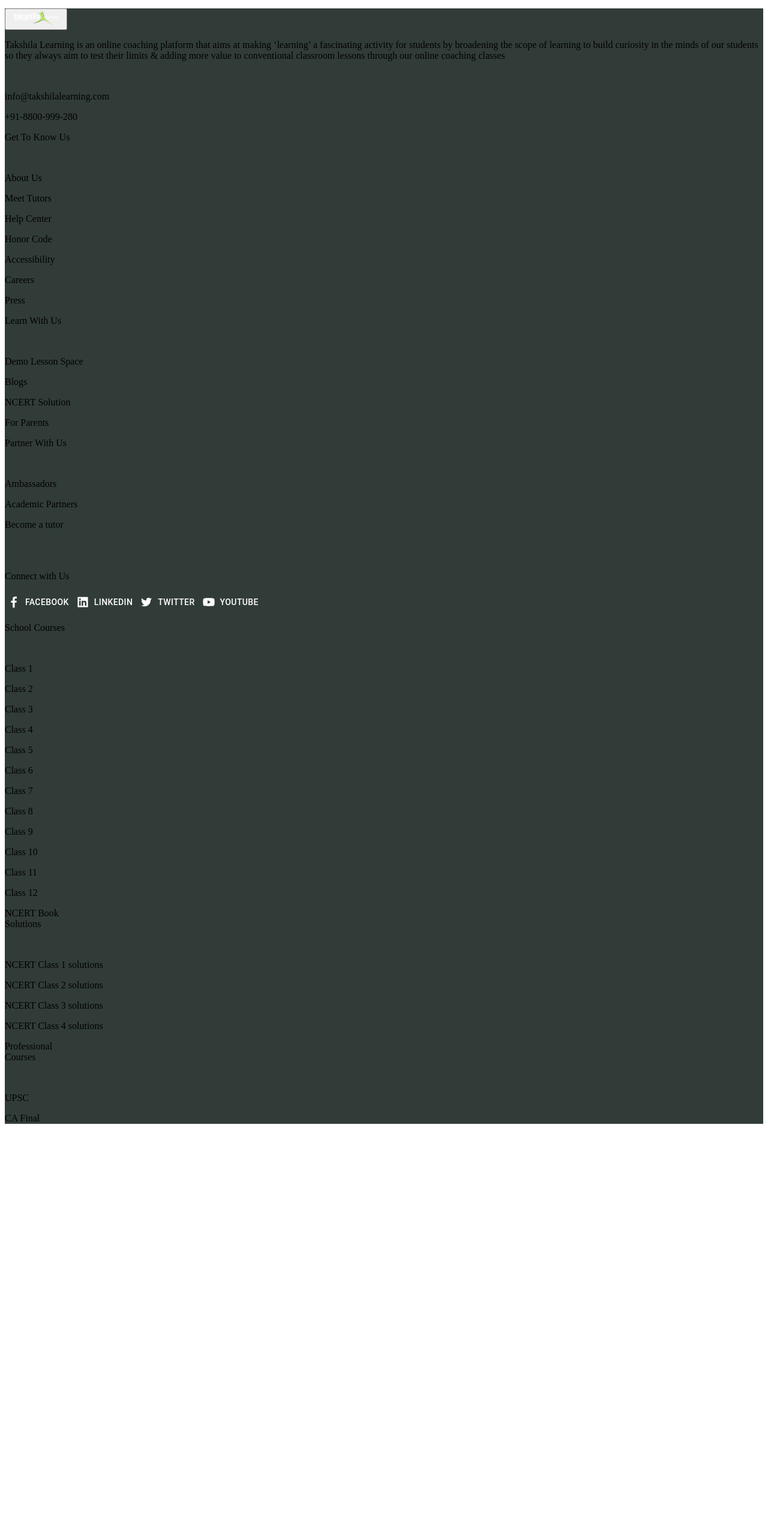
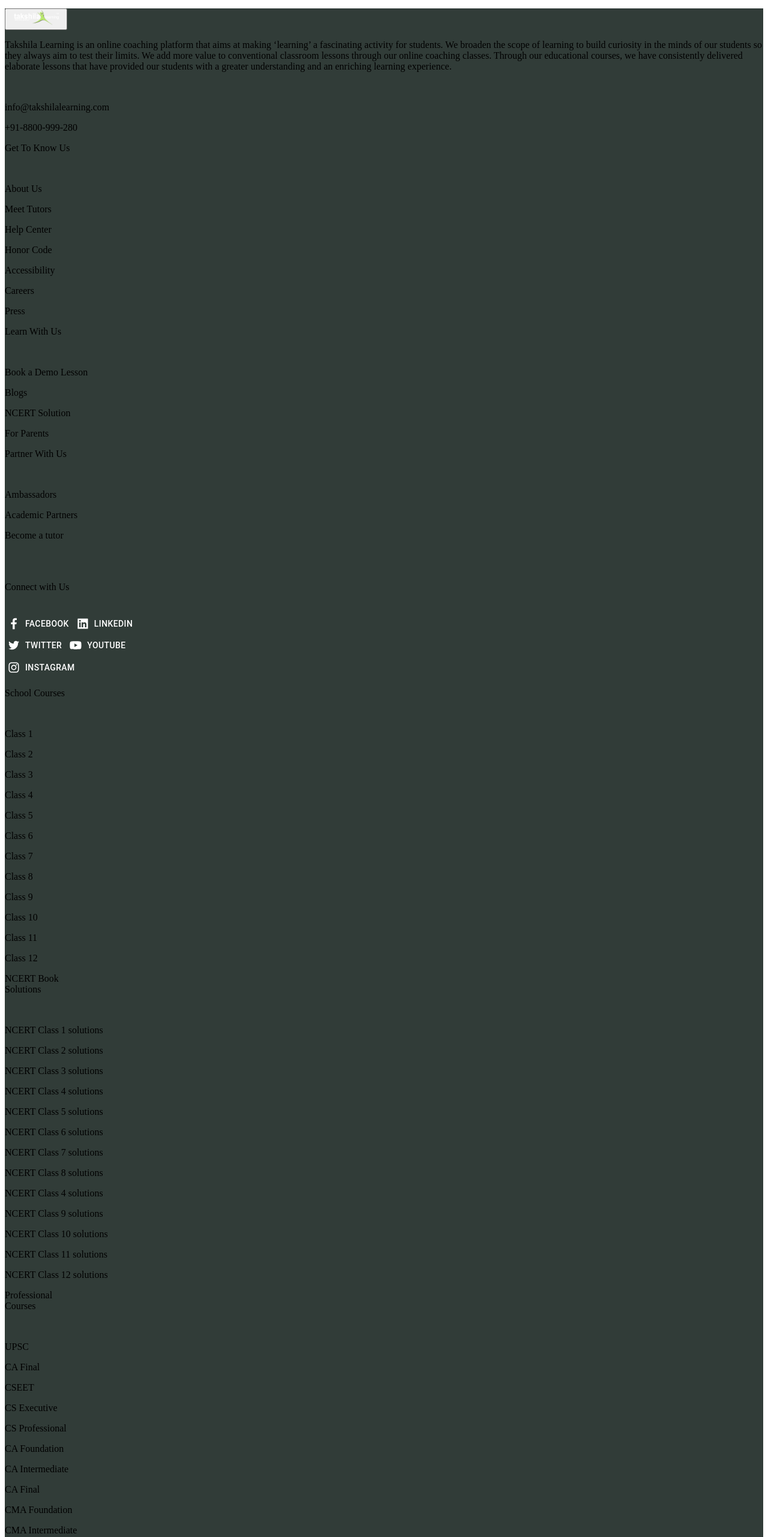
Before and after one commit to shreykoo/TakshilaLearning, a Next.js app: page /courses in a window 1280 px wide. Shown: the part 848-3411 px from the top of the page at 60% size. Before the commit the page ends 2738 px from the top, so only its background shows below. Built offline with nearby package versions, Linux system fonts and the light colour scheme.

Commit message:
corrections added

```diff
--- a/components/class/Growth.jsx
+++ b/components/class/Growth.jsx
@@ -3,7 +3,7 @@
 const ValueAndGrowth = () => {
     return (
         <div style={{ backgroundColor: '#F8F8F8', textAlign: 'center'}} className="py-20">
-            <p className="text-2xl font-bold my-2">How your kid will grow</p>
+            <p className="text-2xl font-bold my-2">How will you grow?</p>
             <div className="p-20 md:w-3/5 mx-auto flex flex-wrap justify-center items-center">
                 {(data.howKidWillGrow).map(item => {
                     return (
--- a/components/home/Growth.jsx
+++ b/components/home/Growth.jsx
@@ -3,7 +3,7 @@
 const Growth = () => {
     return (
         <div style={{ backgroundColor: '#F8F8F8', textAlign: 'center'}} className="py-10">
-            <p className="text-2xl font-bold my-2">How your kid will grow</p>
+            <p className="text-2xl font-bold my-2">How will you grow?</p>
             <div className="p-10 md:w-3/5 mx-auto flex flex-wrap justify-center items-center">
                 {(data.howKidWillGrow).map(item => {
                     return (
--- a/components/home/TrustedValues.jsx
+++ b/components/home/TrustedValues.jsx
@@ -3,10 +3,9 @@
 const TrustedValue = () => {
     return (
         <div style={{ backgroundColor: '#F8F8F8', textAlign: 'center'}} className="py-20">
-            <p className="text-2xl font-bold my-2 px-10">Most Trusted Online Education Portal – Takshila Learning</p>
+            <p className="text-2xl font-bold my-2 px-10">At Takshila Learning, we help nurture you to your best selves. </p>
             <p className="text-sm font-light px-10">
-                Learn from more than 200 courses at the comfort of sitting at your home.
-                Select your courses and start studying Now!
+                Select your course, buddy! We’re ready to help you study!
             </p>
             <div className="md:p-14 sm:p-8 xxs:p-8 xs:p-8 md:w-5/5 mx-auto flex flex-wrap justify-center items-center">
                 {(data.trustedSteps).map(item => {
--- a/components/home/WhyTakshila.jsx
+++ b/components/home/WhyTakshila.jsx
@@ -16,7 +16,7 @@
 
     return (
         <div className="md:p-20 py-10 w-full text-center" style={{ backgroundColor: '#F8F8F8'}}>
-            <p className="text-2xl font-bold">Why Takshila</p>
+            <p className="text-2xl font-bold">Why Takshila Learning?</p>
             <br />
             <br />
             <div className="xl:w-1/5 2xl:w-2/5 lg:w-2/5 md:w-3/5 sm:w-3/5 xxs:w-4/5 xs:w-4/5 mx-auto" style={{ textAlign: 'center' }}>
@@ -33,7 +33,7 @@
                     </div>
                     <br />
                     <div className="flex justify-between items-center">
-                        <p style={{ flex: 1 }}>What we says</p>
+                        <p style={{ flex: 1 }}>What does Takshila Learning believe</p>
                         <div style={{ flex: 1 }} className="rounded-xl bg-black text-white p-8">
                             <p className="text-sm">{activeData.value}</p>
                         </div>
--- a/components/subjects/ValueAndGrowth.jsx
+++ b/components/subjects/ValueAndGrowth.jsx
@@ -3,7 +3,7 @@
 const ValueAndGrowth = () => {
     return (
         <div style={{ backgroundColor: '#F8F8F8', textAlign: 'center'}} className="py-20">
-            <p className="text-2xl font-bold my-2">How your kid will grow</p>
+            <p className="text-2xl font-bold my-2">How will you grow?</p>
             <div className="p-20 md:w-3/5 mx-auto flex flex-wrap justify-center items-center">
                 {(data.howKidWillGrow).map(item => {
                     return (
--- a/modules/Layout/Footer.jsx
+++ b/modules/Layout/Footer.jsx
@@ -2,7 +2,7 @@
 import { Courses, GetToKnowUs, LearnWithUs, SchoolCourses, PartnerWithUs, BookSolutions, ProfessionalCourses } from './data';
 import router from 'next/router';
 import { GrFacebookOption } from 'react-icons/gr';
-import { AiOutlineTwitter, AiFillYoutube, AiFillLinkedin } from 'react-icons/ai';
+import { AiOutlineTwitter, AiFillYoutube, AiFillLinkedin, AiOutlineInstagram } from 'react-icons/ai';
 import { Button } from '@material-ui/core';
 
 
@@ -10,24 +10,25 @@
     return (
         <div className="w-full md:p-20 xxs:p-2 xs:p-2 sm:p-2 text-white" style={{ backgroundColor: '#313C38'}}>
             <div className="xl:w-4/5 2xl:w-4/5 lg:w-4/5 md:w-4/5 sm:w-full xs:w-full xxs:w-full m-auto flex flex-wrap justify-between items-start">
-                <div className="md:w-1/5 sm:w-full xs:w-full xxs:w-full">
+                <div className="md:w-1/5 sm:w-full xs:w-full xxs:w-full xl:w-2/5 2xl:w-2/5 lg:w-2/5">
                     <button onClick={() => router.push('/')}>
                         <img src="./logo.png" alt="logo" style={{ height: '2em' }}  />
                     </button>
                     <br />
                     <div className="p-2">
                         <p className="text-sm font-light">
-                            Takshila Learning is an online coaching platform that aims at making ‘learning’ a
-                            fascinating activity for students by broadening the scope of learning to build
-                            curiosity in the minds of our students so they always aim to test their limits &
-                            adding more value to conventional classroom lessons through our online coaching classes
-                            </p>
-                            <br />
-                            <p className="text-sm font-light">info@takshilalearning.com</p>
-                            <p className="text-sm font-light">+91-8800-999-280</p>
+                            Takshila Learning is an online coaching platform that aims at making ‘learning’ a fascinating activity for
+                            students. We broaden the scope of learning to build curiosity in the minds of our students so they always
+                            aim to test their limits. We add more value to conventional classroom lessons through our online coaching
+                            classes. Through our educational courses, we have consistently delivered elaborate lessons that have
+                            provided our students with a greater understanding and an enriching learning experience.
+                        </p>
+                        <br />
+                        <p className="text-sm font-light">info@takshilalearning.com</p>
+                        <p className="text-sm font-light">+91-8800-999-280</p>
                     </div>
                 </div>
-                <div className="flex flex-wrap justify-center sm:justify-start xxs:justify-start xs:justify-start items-start">
+                <div className="flex flex-wrap justify-start gap-8 sm:justify-start xxs:justify-start xs:justify-start items-start">
                     <div className="mx-4">
                         <p className="font-bold">Get To Know Us</p>
                         <br />
@@ -56,7 +57,8 @@
             <div className="xl:w-4/5 2xl:w-4/5 lg:w-4/5 md:w-4/5 sm:w-full xs:w-full xxs:w-full m-auto flex flex-wrap justify-between items-start">
                 <div className="md:w-1/5 sm:w-full xs:w-full xxs:w-full xxs:my-8 xs:my-8 sm:my-8">
                     <p>Connect with Us</p>
-                    <div className="flex flex-wrap justify-around items-center">
+                    <br />
+                    <div className="flex flex-wrap justify-between items-center">
                         <Button
                             color="primary"
                             startIcon={<GrFacebookOption color="white" size={22} />}
@@ -73,6 +75,8 @@
                         >
                             Linkedin
                         </Button>
+                    </div>
+                    <div className="flex flex-wrap justify-between items-center">
                         <Button
                             color="primary"
                             startIcon={<AiOutlineTwitter color="white" size={22} />}
@@ -90,8 +94,18 @@
                             Youtube
                         </Button>
                     </div>
+                    <div>
+                        <Button
+                            color="primary"
+                            startIcon={<AiOutlineInstagram color="white" size={22} />}
+                            variant="text"
+                            style={{ color: 'white'}}
+                        >
+                            Instagram
+                        </Button>
+                    </div>
                 </div>
-                <div className="flex flex-wrap justify-center sm:justify-start xxs:justify-start xs:justify-start items-start">
+                <div className="md:w-5/5 flex flex-wrap justify-start gap-8 sm:justify-start xxs:justify-start xs:justify-start items-start">
                     <div className="mx-4">
                         <p className="font-bold">School Courses</p>
                         <br />
@@ -107,7 +121,7 @@
                         ))}
                     </div>
                     <div className="mx-4">
-                        <p className="font-bold">Professional <br />Courses</p>
+                        <p className="font-bold">Professional <br /> Courses</p>
                         <br />
                         {ProfessionalCourses.map(item => (
                             <p key={item.id} className="my-2 text-sm font-light">{item.name}</p>
--- a/modules/Layout/data.js
+++ b/modules/Layout/data.js
@@ -176,7 +176,7 @@
 export const LearnWithUs = [
     {
         id: 1,
-        name: 'Demo Lesson Space',
+        name: 'Book a Demo Lesson',
         link: ''
     },
     {
@@ -235,6 +235,52 @@
         name: 'NCERT Class 4 solutions',
         link: ''
     },
+    {
+        id: 5,
+        name: 'NCERT Class 5 solutions',
+        link: ''
+    },
+    {
+        id: 6,
+        name: 'NCERT Class 6 solutions',
+        link: ''
+    },
+    {
+        id: 7,
+        name: 'NCERT Class 7 solutions',
+        link: ''
+    },
+    {
+        id: 8,
+        name: 'NCERT Class 8 solutions',
+        link: ''
+    },
+    {
+        id: 4,
+        name: 'NCERT Class 4 solutions',
+        link: ''
+    },
+    {
+        id: 9,
+        name: 'NCERT Class 9 solutions',
+        link: ''
+    },
+    {
+        id: 10,
+        name: 'NCERT Class 10 solutions',
+        link: ''
+    },
+    {
+        id: 11,
+        name: 'NCERT Class 11 solutions',
+        link: ''
+    },
+    {
+        id: 12,
+        name: 'NCERT Class 12 solutions',
+        link: ''
+    },
+
 ]
 
 export const ProfessionalCourses = [
@@ -248,4 +294,45 @@
         name: 'CA Final',
         link: ''
     },
+    {
+        id: 3,
+        name: 'CSEET',
+        link: ''
+    },
+    {
+        id: 4,
+        name: 'CS Executive',
+        link: ''
+    },
+    {
+        id: 5,
+        name: 'CS Professional',
+        link: ''
+    },
+    {
+        id: 6,
+        name: 'CA Foundation',
+        link: ''
+    },
+    {
+        id: 7,
+        name: 'CA Intermediate',
+        link: ''
+    },
+    {
+        id: 8,
+        name: "CA Final"
+    },
+    {
+        id: 9,
+        name: 'CMA Foundation'
+    },
+    {
+        id: 10,
+        name: 'CMA Intermediate'
+    },
+    {
+        id: 11,
+        name: 'CMA Final'
+    }
 ]
--- a/modules/Testimonials.jsx
+++ b/modules/Testimonials.jsx
@@ -27,7 +27,7 @@
                     </div>
                     <div>
                         <AiFillYoutube color="black" size={42} className="m-auto" />
-                        <p>10K Subscribers</p>
+                        <p>60K+ Subscribers</p>
                     </div>
                     <div>
                         <GiGraduateCap color="black" size={42} className="m-auto" />
```
Also changed, not shown: components/Testimonial/data.js (+4 -4 lines), components/home/data.js (+4 -4 lines).
